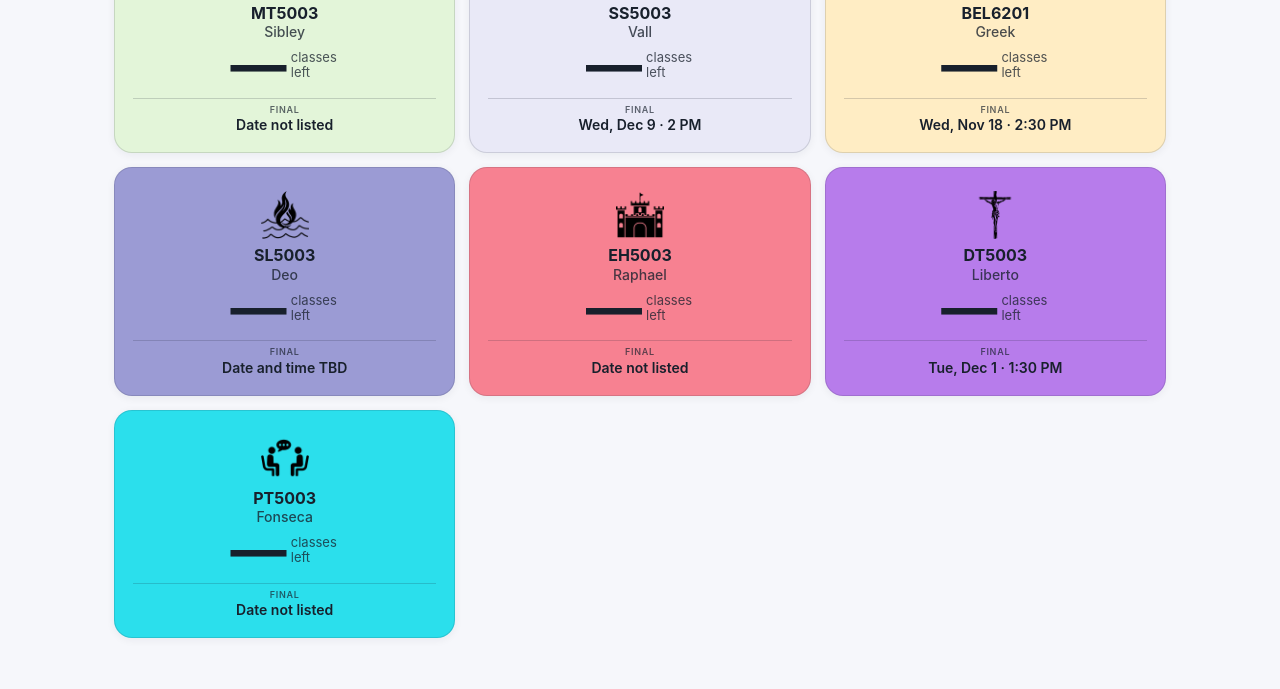
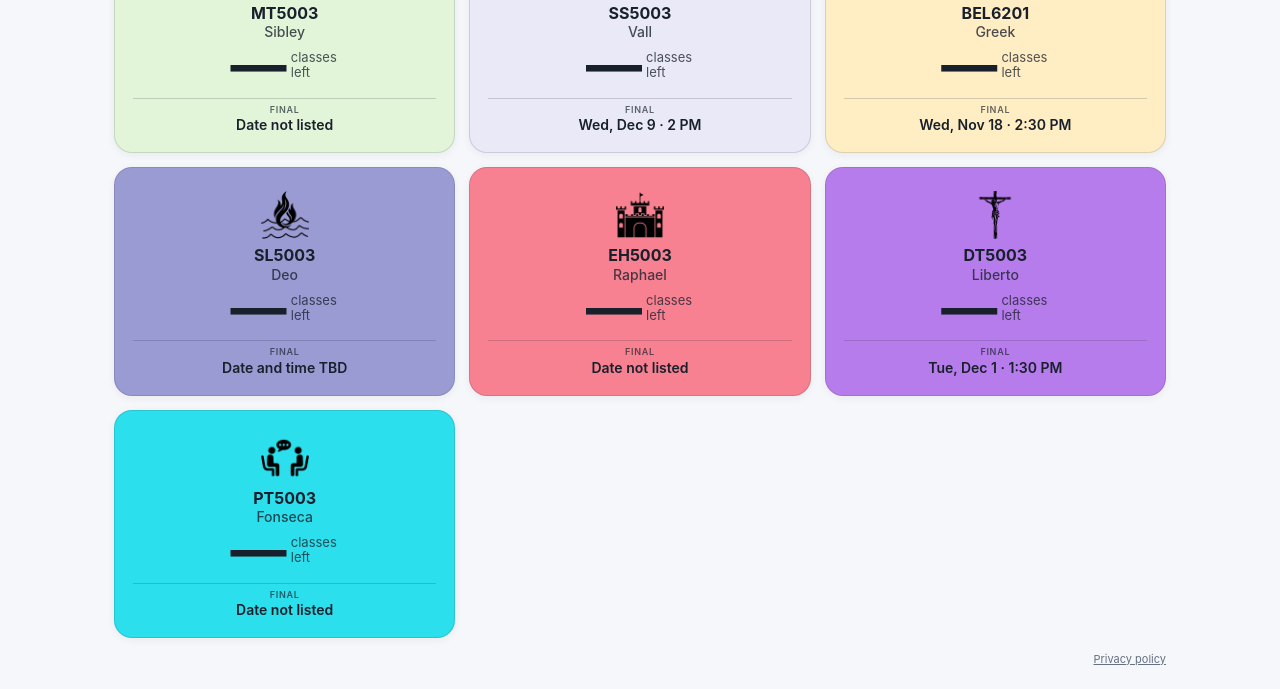
Before and after one commit to andrewdarling7/misc, a plain HTML site: page Fall26Classes/classesleft.html in a window 1280 px wide. Shown: the part 186-875 px from the top of the page. Before the commit the page ends 848 px from the top, so only its background shows below. Drawn offline with Linux system fonts and the light colour scheme.

Commit message:
less nope

```diff
--- a/Fall26Classes/classesleft.html
+++ b/Fall26Classes/classesleft.html
@@ -450,6 +450,9 @@
     </a>
   </main>
 
+
+  <footer class="privacy-link" display="none"><a href="privacy.html">Privacy policy</a></footer>
+
   <script src="https://accounts.google.com/gsi/client" async defer></script>
   <script src="calendar-config.js?v=e9bf8e5"></script>
   <script src="script.js?v=c6c09d7"></script>
```
